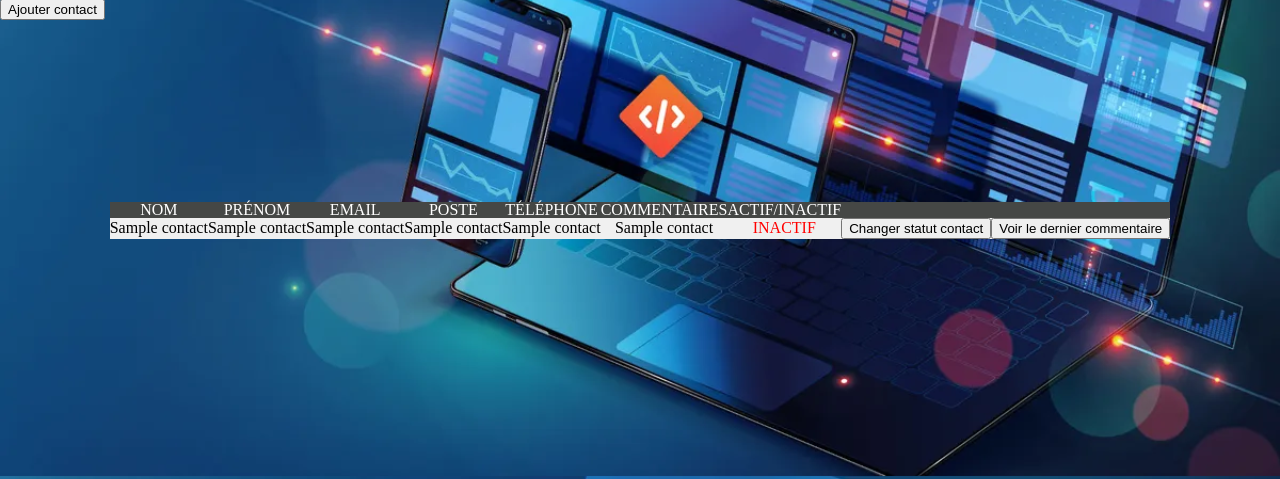
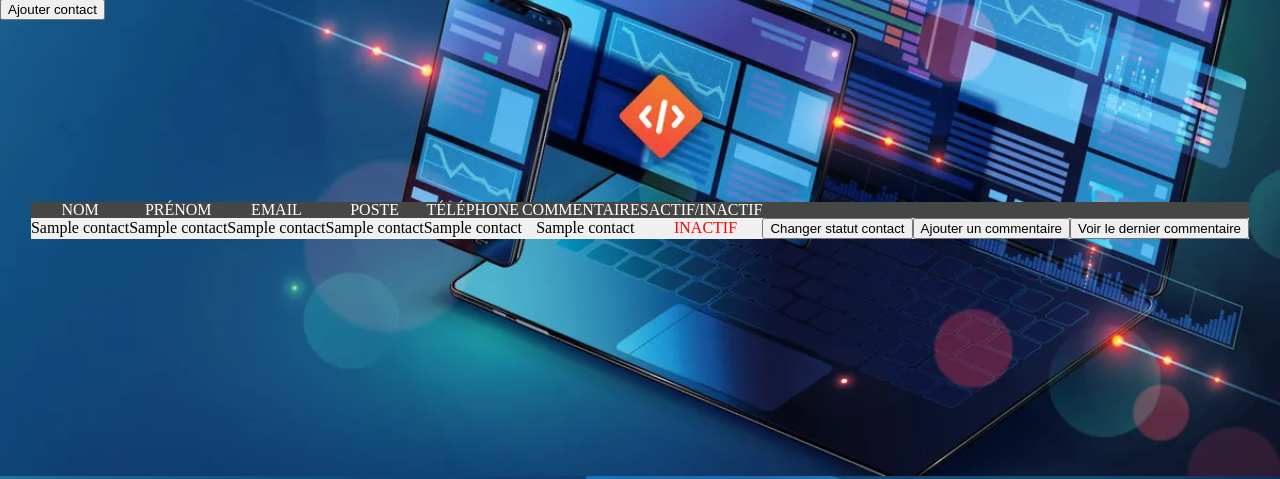
Before and after one commit to Jeannegbl/LaJolieBoiteACode, a Flask app: template templates/prospect.html in a window 1280 px wide. Shown: the part 244-723 px from the top of the page. Run offline with Flask 2, Linux system fonts and the light colour scheme; the template is opened without the code that fills it: values that come from a table or form of the project are taken from there, most other values are stand-ins (such as "Sample title", 1, 10 or a date in 2020); some libraries are stand-ins or nearby versions.

Commit message:
ajouter commentaire

```diff
--- a/main.py
+++ b/main.py
@@ -235,5 +235,19 @@ def ajouter_contact(prospect):
     return render_template('ajouter-contact.html', form=form)
 
 
+@app.route('/ajouter-commentaire/<prospect>/<id_contact>', methods=['GET', 'POST'])
+def ajouter_commentaire(prospect,id_contact):
+    class Ajoutercommentaire(FlaskForm):
+        commentaire = TextAreaField('commentaire', validators=[DataRequired()])
+    form = Ajoutercommentaire()
+    if form.validate_on_submit():
+        commentaire = request.form['commentaire']
+        contact = id_contact
+        utilisateur = session['utilisateur_id']
+        params: tuple = (utilisateur, contact, commentaire)
+        Insert("commentaire", "utilisateur_id, contact_id, description", params)
+        return redirect("/contact/" + prospect + "/" + id_contact)
+    return render_template('ajouter-commentaire.html', form=form)
+
 if __name__ == "__main__":
     app.run(debug=True)
--- a/templates/contact.html
+++ b/templates/contact.html
@@ -11,7 +11,7 @@
     {% for comm in liste_commentaires %}
     <p class="prospect" id="cacher">Le {{comm.1}}</br>"{{comm.0}}"</br>écrit par {{comm.2}}</p>
     {% endfor %}
-    <input class="retour" type="button" value="Retour" onclick="javascript:history.back(-1);">
+    <input class="retour" type="button" value="Retour" onclick="window.location.href='/menu-entreprises/{{nom_prospect}}/actif/filtre-off';">
 </section>
 <script>
 function myFunction() {
--- a/templates/prospect.html
+++ b/templates/prospect.html
@@ -21,6 +21,7 @@
             <th>ACTIF/INACTIF</th>
             <th></th>
             <th></th>
+            <th></th>
         </tr>
         {% for contact in contacts %}
         <tr>
@@ -37,6 +38,7 @@
                 <td class="inactif">INACTIF</td>
             {% endif %}
             <td><a href="/changer-statut/{{nom_prospect}}/{{contact.0}}"><button  class="boutton">Changer statut contact</button></a></td>
+            <td><a href="/ajouter-commentaire/{{nom_prospect}}/{{contact.0}}"><button  class="boutton">Ajouter un commentaire</button></a></td>
             {% if contact.8 != 0 %}
             <td><a href="/contact/{{nom_prospect}}/{{contact.0}}"><button  class="boutton">Voir le dernier commentaire</button></a></td>
             {% endif %}
```
Also changed, not shown: BaseDeDonnees/LaJolieBoiteACode.sql (+9 -10 lines), templates/ajouter-commentaire.html (added, +16 -0 lines).
